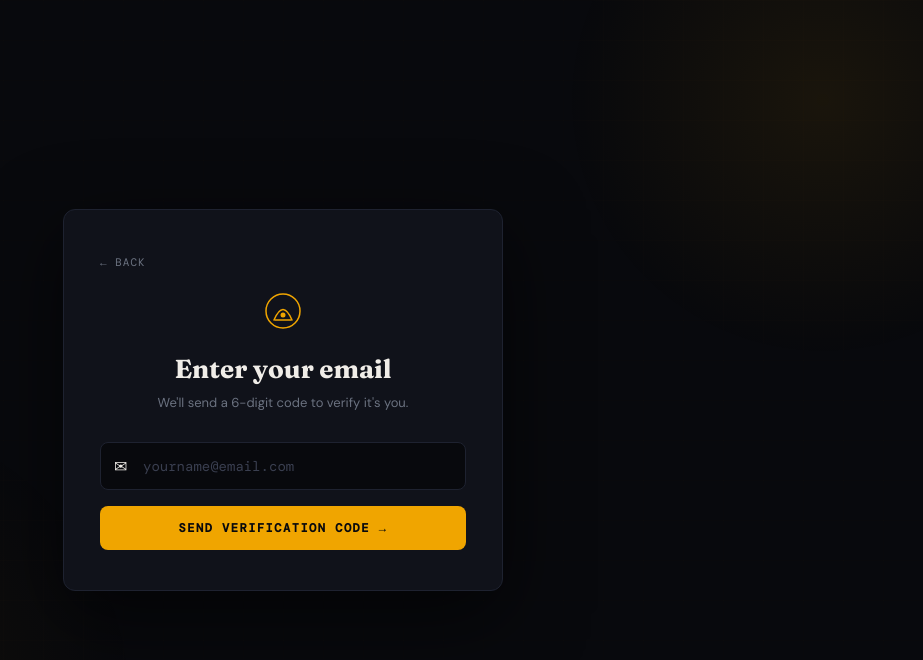
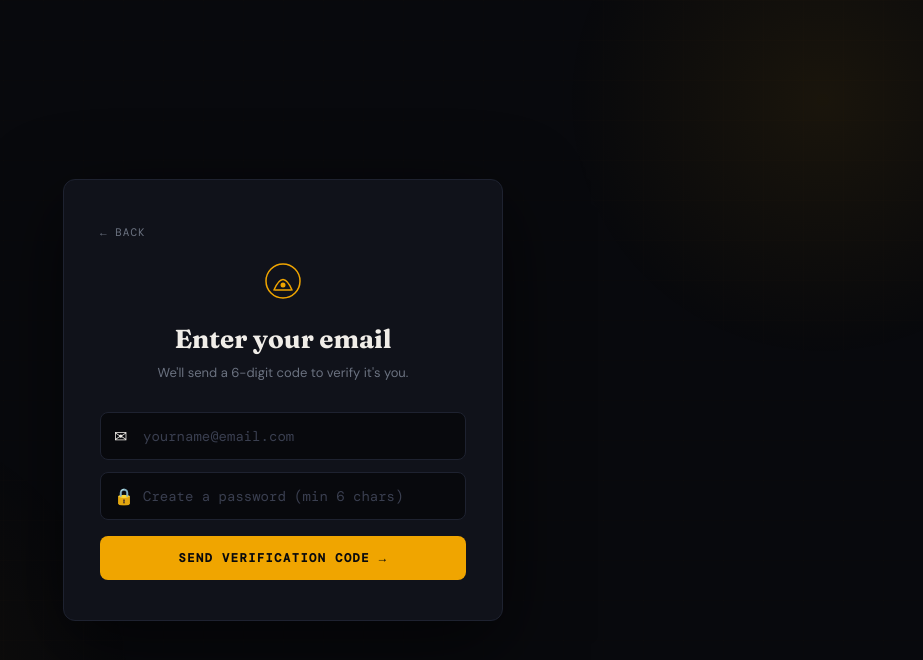
Before and after one commit to kawajahouse-create/realtime-news-kenya, a React (Vite) app: page / in a window 1280 px wide. Both pictures are taken after a click on the button "GET STARTED →". Shown: the top 660 px of the page, without its empty margins (357-1280 px from the left). Built offline with nearby package versions, Linux system fonts and the light colour scheme.

Commit message:
Add password field to user login — min 6 chars, validated on submit

```diff
--- a/src/App.jsx
+++ b/src/App.jsx
@@ -923,6 +923,7 @@ function AuthScreen({ onAuth }) {
   const [step, setStep] = useState("welcome");
   const [email, setEmail] = useState("");           // only set on submit, not on keypress
   const [emailErr, setEmailErr] = useState("");
+  const [passwordErr, setPasswordErr] = useState("");
   const [loading, setLoading] = useState(false);
   const [generatedCode, setGeneratedCode] = useState("");
   const [otp, setOtp] = useState(["", "", "", "", "", ""]);
@@ -930,8 +931,9 @@ function AuthScreen({ onAuth }) {
   const [countdown, setCountdown] = useState(60);
   const [canResend, setCanResend] = useState(false);
   const [adminErr, setAdminErr] = useState("");
-  const otpRefs    = useRef([]);
-  const emailRef   = useRef();      // uncontrolled — no re-render while typing
+  const otpRefs          = useRef([]);
+  const emailRef         = useRef();
+  const passwordRef      = useRef();
   const adminEmailRef    = useRef();
   const adminPasswordRef = useRef();
 
@@ -947,10 +949,16 @@ function AuthScreen({ onAuth }) {
   const validateEmail = e => /^[^\s@]+@[^\s@]+\.[^\s@]+$/i.test(e);
 
   const sendCode = async () => {
-    const val = emailRef.current?.value?.trim() || "";
-    if (!validateEmail(val)) { setEmailErr("Please enter a valid email address"); return; }
-    setEmail(val);                          // store once on submit
-    setEmailErr(""); setLoading(true);
+    const val  = emailRef.current?.value?.trim()    || "";
+    const pass = passwordRef.current?.value?.trim() || "";
+    let hasErr = false;
+    if (!validateEmail(val))  { setEmailErr("Please enter a valid email address"); hasErr = true; }
+    else setEmailErr("");
+    if (pass.length < 6)      { setPasswordErr("Password must be at least 6 characters"); hasErr = true; }
+    else setPasswordErr("");
+    if (hasErr) return;
+    setEmail(val);
+    setLoading(true);
     await new Promise(r => setTimeout(r, 1400));
     const code = String(Math.floor(100000 + Math.random() * 900000));
     setGeneratedCode(code);
@@ -1105,12 +1113,13 @@ function AuthScreen({ onAuth }) {
         <div style={{ display: "flex", justifyContent: "center", marginBottom: 24 }}><RealtimeLogo size={36} showText={false} /></div>
         <h2 style={{ fontFamily: "var(--serif)", fontSize: 26, fontWeight: 700, textAlign: "center", marginBottom: 8 }}>Enter your email</h2>
         <p style={{ color: "var(--muted)", fontSize: 13, textAlign: "center", marginBottom: 28, lineHeight: 1.6 }}>We'll send a 6-digit code to verify it's you.</p>
+        {/* Email */}
         <div style={{ position: "relative", marginBottom: 6 }}>
-          <span style={{ position: "absolute", left: 14, top: "50%", transform: "translateY(-50%)", fontSize: 16 }}>✉</span>
+          <span style={{ position: "absolute", left: 14, top: "50%", transform: "translateY(-50%)", fontSize: 16, pointerEvents: "none" }}>✉</span>
           <input
             ref={emailRef}
             defaultValue=""
-            onKeyDown={e => e.key === "Enter" && sendCode()}
+            onKeyDown={e => e.key === "Enter" && passwordRef.current?.focus()}
             onFocus={e => { setEmailErr(""); e.target.style.borderColor = "var(--gold)"; }}
             onBlur={e => { e.target.style.borderColor = emailErr ? "var(--red)" : "var(--border)"; }}
             placeholder="yourname@email.com"
@@ -1118,8 +1127,25 @@ function AuthScreen({ onAuth }) {
             style={{ width: "100%", padding: "14px 14px 14px 42px", background: "var(--bg)", border: `1px solid ${emailErr ? "var(--red)" : "var(--border)"}`, borderRadius: 8, color: "var(--text)", fontFamily: "var(--mono)", fontSize: 14, outline: "none", transition: "border-color .2s" }}
           />
         </div>
-        {emailErr && <p style={{ color: "var(--red)", fontSize: 12, fontFamily: "var(--mono)", marginBottom: 12 }}>{emailErr}</p>}
-        <button onClick={sendCode} disabled={loading} style={{ width: "100%", padding: "14px", marginTop: emailErr ? 0 : 16, borderRadius: 8, background: "var(--gold)", border: "none", color: "var(--bg)", cursor: "pointer", fontFamily: "var(--mono)", fontWeight: 700, fontSize: 12, letterSpacing: 1.5, display: "flex", alignItems: "center", justifyContent: "center", gap: 10, opacity: loading ? .7 : 1 }}>
+        {emailErr && <p style={{ color: "var(--red)", fontSize: 12, fontFamily: "var(--mono)", marginBottom: 8 }}>{emailErr}</p>}
+
+        {/* Password */}
+        <div style={{ position: "relative", marginBottom: 6, marginTop: emailErr ? 0 : 12 }}>
+          <span style={{ position: "absolute", left: 14, top: "50%", transform: "translateY(-50%)", fontSize: 16, pointerEvents: "none" }}>🔒</span>
+          <input
+            ref={passwordRef}
+            defaultValue=""
+            onKeyDown={e => e.key === "Enter" && sendCode()}
+            onFocus={e => { setPasswordErr(""); e.target.style.borderColor = "var(--gold)"; }}
+            onBlur={e => { e.target.style.borderColor = passwordErr ? "var(--red)" : "var(--border)"; }}
+            placeholder="Create a password (min 6 chars)"
+            type="password" autoComplete="new-password"
+            style={{ width: "100%", padding: "14px 14px 14px 42px", background: "var(--bg)", border: `1px solid ${passwordErr ? "var(--red)" : "var(--border)"}`, borderRadius: 8, color: "var(--text)", fontFamily: "var(--mono)", fontSize: 14, outline: "none", transition: "border-color .2s" }}
+          />
+        </div>
+        {passwordErr && <p style={{ color: "var(--red)", fontSize: 12, fontFamily: "var(--mono)", marginBottom: 8 }}>{passwordErr}</p>}
+
+        <button onClick={sendCode} disabled={loading} style={{ width: "100%", padding: "14px", marginTop: 16, borderRadius: 8, background: "var(--gold)", border: "none", color: "var(--bg)", cursor: "pointer", fontFamily: "var(--mono)", fontWeight: 700, fontSize: 12, letterSpacing: 1.5, display: "flex", alignItems: "center", justifyContent: "center", gap: 10, opacity: loading ? .7 : 1 }}>
           {loading ? <><Spinner /> SENDING CODE…</> : "SEND VERIFICATION CODE →"}
         </button>
       </Card>
```
